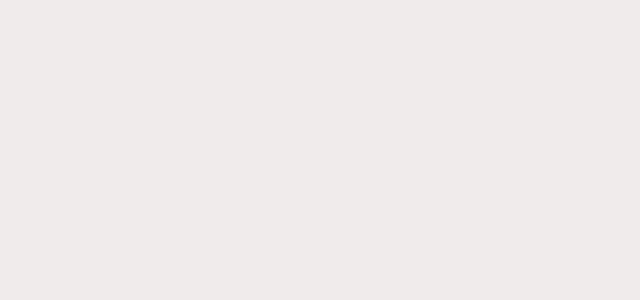
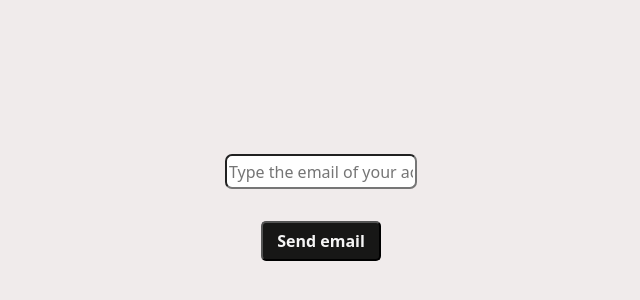
Before and after one commit to BonillaDABI/DurandalTest, a React (Create React App) app in the folder client/durandaltest/: page /recovery in a window 1280 px wide. Before the commit this address had no page. Shown: the part 146-446 px from the top of the page, without its empty margins (319-959 px from the left). Built offline with nearby package versions, Linux system fonts and the light colour scheme.

Commit message:
LOGIN working, CREATE working, Recovery initial c

```diff
--- a/client/durandaltest/package.json
+++ b/client/durandaltest/package.json
@@ -9,7 +9,7 @@
     "@testing-library/jest-dom": "^5.16.5",
     "@testing-library/react": "^13.4.0",
     "@testing-library/user-event": "^13.5.0",
-    "axios": "^1.1.2",
+    "axios": "^1.1.3",
     "bootstrap": "^5.2.2",
     "gapi-script": "^1.2.0",
     "react": "^18.2.0",
--- a/client/durandaltest/src/App.css
+++ b/client/durandaltest/src/App.css
@@ -63,6 +63,19 @@ body {
   color: #171716;
 }
 
+.input-label {
+  margin-right: 10px;
+  font-weight: bold;
+}
+
+.input-field {
+  margin-bottom: 15px;
+  border-radius: 7px;
+  width: 15%;
+  height: 35px;
+}
+
+
 /* Create & Update CSS */
 
 .title {
@@ -75,18 +88,6 @@ body {
   font-family: 'Helvetica';
 }
 
-.input-label {
-  margin-right: 10px;
-  font-weight: bold;
-}
-
-.input-field {
-  margin-bottom: 15px;
-  border-radius: 7px;
-  width: 15%;
-  height: 35px;
-}
-
 .cu-button {
   border-radius: 5px;
   width: 120px;
@@ -96,3 +97,19 @@ body {
   background-color: #171716;
   margin-top: 17px;
 }
+
+/* Recovery CSS */
+.Recovery-container {
+  text-align: center;
+  margin-top: 300px;
+}
+
+.rec-button {
+  border-radius: 5px;
+  width: 120px;
+  height: 40px;
+  color: whitesmoke;
+  font-weight: bold;
+  background-color: #171716;
+  margin-top: 17px;
+}
--- a/client/durandaltest/src/App.js
+++ b/client/durandaltest/src/App.js
@@ -1,3 +1,5 @@
+import React from "react";
+
 import { BrowserRouter, Routes, Route } from "react-router-dom"
 import "bootstrap/dist/css/bootstrap.min.css"
 import './App.css'
@@ -7,12 +9,14 @@ import Dashboard from "./Pages/Dashboard";
 import Create from "./Pages/Create";
 import Update from "./Pages/Update";
 import ListUsers from "./Pages/ListUsers";
+import Recovery from "./Pages/Recovery";
 
 function App() {
   return (
     <BrowserRouter>
         <Routes>
-          <Route path="/" element={<Login />} />
+          <Route exact path="/" element={<Login />} />
+          <Route exact path="/recovery" element={<Recovery />} /> {/* PENDING */}
           <Route exact path="/dashboard" element={<Dashboard />} /> {/* PENDING */}
           <Route exact path="/create" element={<Create />} />
           <Route exact path="/update" element={<Update />} /> {/* PENDING */}
--- a/client/durandaltest/src/Components/Navbar.js
+++ b/client/durandaltest/src/Components/Navbar.js
@@ -2,11 +2,20 @@ import React from 'react'
 import Container from 'react-bootstrap/Container';
 import Nav from 'react-bootstrap/Nav';
 import Navbar from 'react-bootstrap/Navbar';
+import { useNavigate } from "react-router-dom";
+
 
 import { FontAwesomeIcon } from '@fortawesome/react-fontawesome'
 import { faUserPlus, faUserPen, faUsers, faRightFromBracket } from '@fortawesome/free-solid-svg-icons'
 
   const NavBar = () => {
+    const navigate = useNavigate();
+    const logoutUser = () => {
+        localStorage.removeItem("token");
+        localStorage.setItem("isAuthenticated", "false");
+        navigate("/");
+    }
+
     return (
         <>
             <Navbar bg="dark" variant="dark">
@@ -16,7 +25,7 @@ import { faUserPlus, faUserPen, faUsers, faRightFromBracket } from '@fortawesome
                         <Nav.Link href="/create"><FontAwesomeIcon icon={faUserPlus} /> Create | Users</Nav.Link>
                         <Nav.Link href="/update"><FontAwesomeIcon icon={faUserPen} /> Update | Users</Nav.Link>
                         <Nav.Link href="/listAll"><FontAwesomeIcon icon={faUsers} /> List All | Users</Nav.Link>
-                        <Nav.Link href="/"><FontAwesomeIcon icon={faRightFromBracket} /> Logout</Nav.Link>
+                        <Nav.Link onClick={() => logoutUser()}><FontAwesomeIcon icon={faRightFromBracket} /> Logout</Nav.Link>
                     </Nav>
                 </Container>
             </Navbar>
--- a/client/durandaltest/src/Pages/Create.js
+++ b/client/durandaltest/src/Pages/Create.js
@@ -24,10 +24,11 @@ const Create = () => {
     })
       .then((response) => {
         console.log(response);
+        alert("Usuario creado exitosamente en la base de datos.");
       }, (error) => {
         console.log(error);
+        alert("Error al crear usuario. Vuelve a intentarlo.");
       });
-    //navigate('/signin', { state: { name: name } });
   }
 
   /*
--- a/client/durandaltest/src/Pages/ListUsers.js
+++ b/client/durandaltest/src/Pages/ListUsers.js
@@ -1,5 +1,4 @@
 //import React, { useState } from "react";
-//import { useNavigate } from "react-router-dom";
 //import axios from "axios";
 import NavBar from "../Components/Navbar";
 
--- a/client/durandaltest/src/Pages/Login.js
+++ b/client/durandaltest/src/Pages/Login.js
@@ -16,11 +16,13 @@ const Login = () => {
       localStorage.setItem("token", JSON.stringify(response));
       localStorage.setItem("isAuthenticated", "true");
       console.log(response);
+      navigate('/dashboard');
+      alert("Login exitoso. Bienvenido!");
 
     }, (error) => {
       console.log(error);
+      alert("Los datos ingresados no corresponden a un usuario registrado. Vuelve a intentarlo.");
     });
-    navigate('/dashboard');
   }
 
   /*
@@ -58,12 +60,12 @@ const Login = () => {
             />
           </div>
           <div className="d-grid gap-2 mt-3">
-            <button type="submit" id="Auth-button" className="btn btn-primary" onClick={() => logUser()}>
+            <button type="button" id="Auth-button" className="btn btn-primary" onClick={() => logUser()}>
               Login
             </button>
           </div>
           <p className="text-center mt-2">
-            <a className="Auth-links" href="#">Forgot password?</a>
+            <a className="Auth-links" href="/recovery">Forgot password?</a>
           </p>
         </div>
       </form >
--- /dev/null
+++ b/client/durandaltest/src/Pages/Recovery.js
@@ -0,0 +1,31 @@
+//import React, { useState } from "react";
+import { useNavigate } from "react-router-dom";
+//import axios from "axios";
+
+
+const Recovery = () => {
+    const navigate = useNavigate();
+
+    const recoveryPW = () => {
+        navigate('/');
+        alert("Se ha enviado el proceso de recuperación al correo ingresado.");
+    }
+
+    return (
+      <div className="Recovery-container">
+        <div className="input-container">
+            <input
+                type="email"
+                className="input-field"
+                placeholder="Type the email of your account"
+            />
+        </div>
+        <div className="rec-button-container">
+            <button className="rec-button" type="button" onClick={() => recoveryPW()}>
+              Send email
+            </button>
+        </div>
+      </div>
+    );
+  }
+  export default Recovery;
--- a/client/durandaltest/src/Pages/Update.js
+++ b/client/durandaltest/src/Pages/Update.js
@@ -13,7 +13,7 @@ const Create = () => {
   const [password, setPW] = useState("");
 
   const updateUser = () => {
-    axios.post('http://localhost:3001/register', { // url to POST
+    axios.get('http://localhost:3001/update', { // url to POST
       //user_name: userName,
       name: name,
       first_surname: firstSurname,
@@ -24,8 +24,10 @@ const Create = () => {
     })
       .then((response) => {
         console.log(response);
+        alert("Usuario actualizado exitosamente en la base de datos.");
       }, (error) => {
         console.log(error);
+        alert("Error al actualizar datos del usuario. Vuelve a intentarlo.");
       });
     //navigate('/signin', { state: { name: name } });
   }
```
Also changed, not shown: 1 other file (tests, documents, lock files or other folders).
